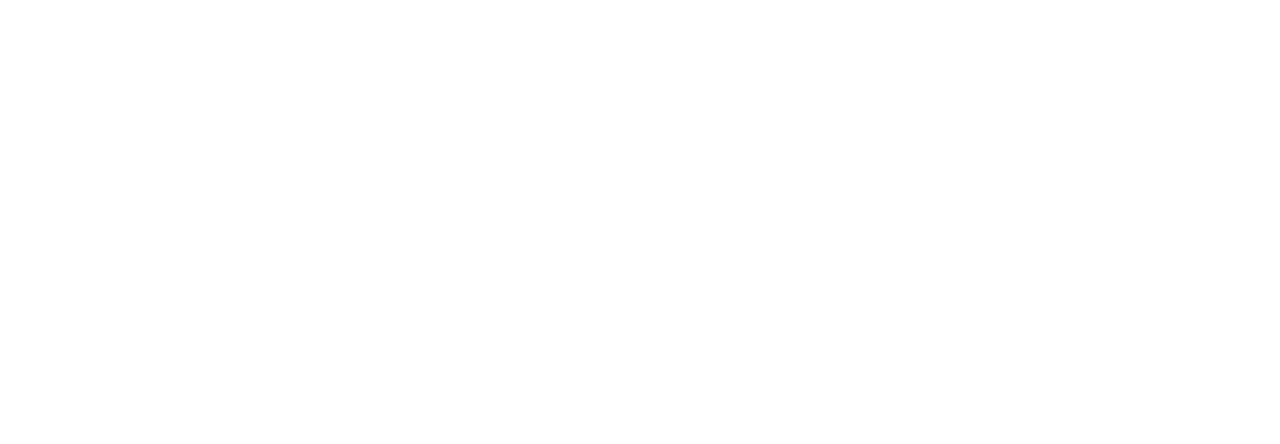
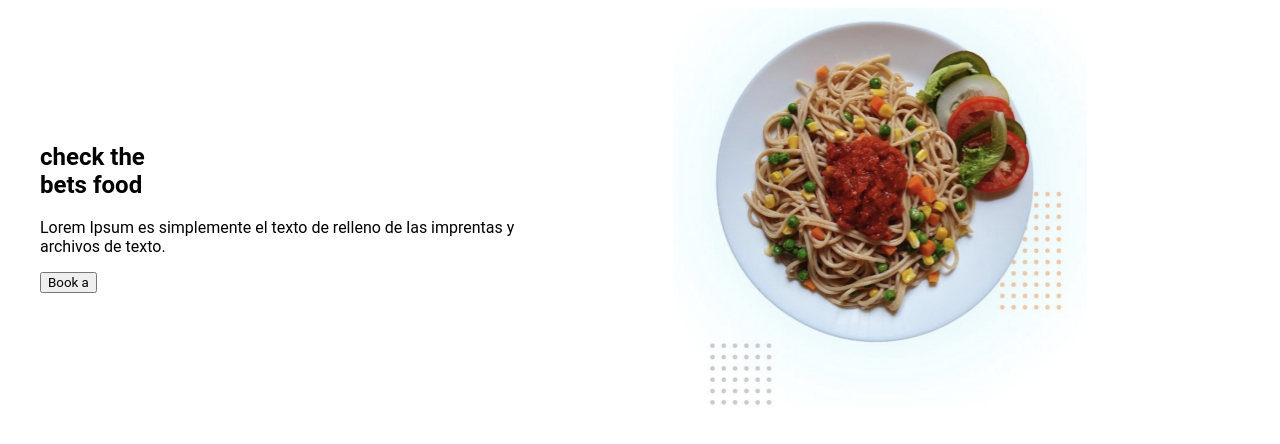
Before and after one commit to Deniisolo/cssgrid, a plain HTML site: page Proyecto.html in a window 1280 px wide. Drawn offline with Linux system fonts and the light colour scheme.

Commit message:
Ejrcicio de Css grid

```diff
--- a/Proyecto.html
+++ b/Proyecto.html
@@ -8,7 +8,14 @@
 </head>
 <body>
     <main>
-
+        <section class="hero">
+            <div class="info">
+                <h1> check the <br> bets food </h1>
+            <p> Lorem Ipsum es simplemente el texto de relleno de las imprentas y archivos de texto. </p>
+            <button>Book a <table></table></button>
+        </div>
+        <img class="hero-image" src="/assets/hero.png" alt="plato de pasta con vegetales">
+        </section>
     </main>
 </body>
 </html>
--- a/styles.css
+++ b/styles.css
@@ -5,3 +5,16 @@ main {
   max-width: 1200px;
   margin: 0 auto;
 }
+.hero {
+    display: grid;
+    grid-template-columns: 2fr 3fr;
+    grid-auto-rows: 400px;
+}
+.hero-image {
+    width: 100%;
+    height: 100%;
+    object-fit: contain;
+}
+.info{
+    align-self: center;
+}
```
